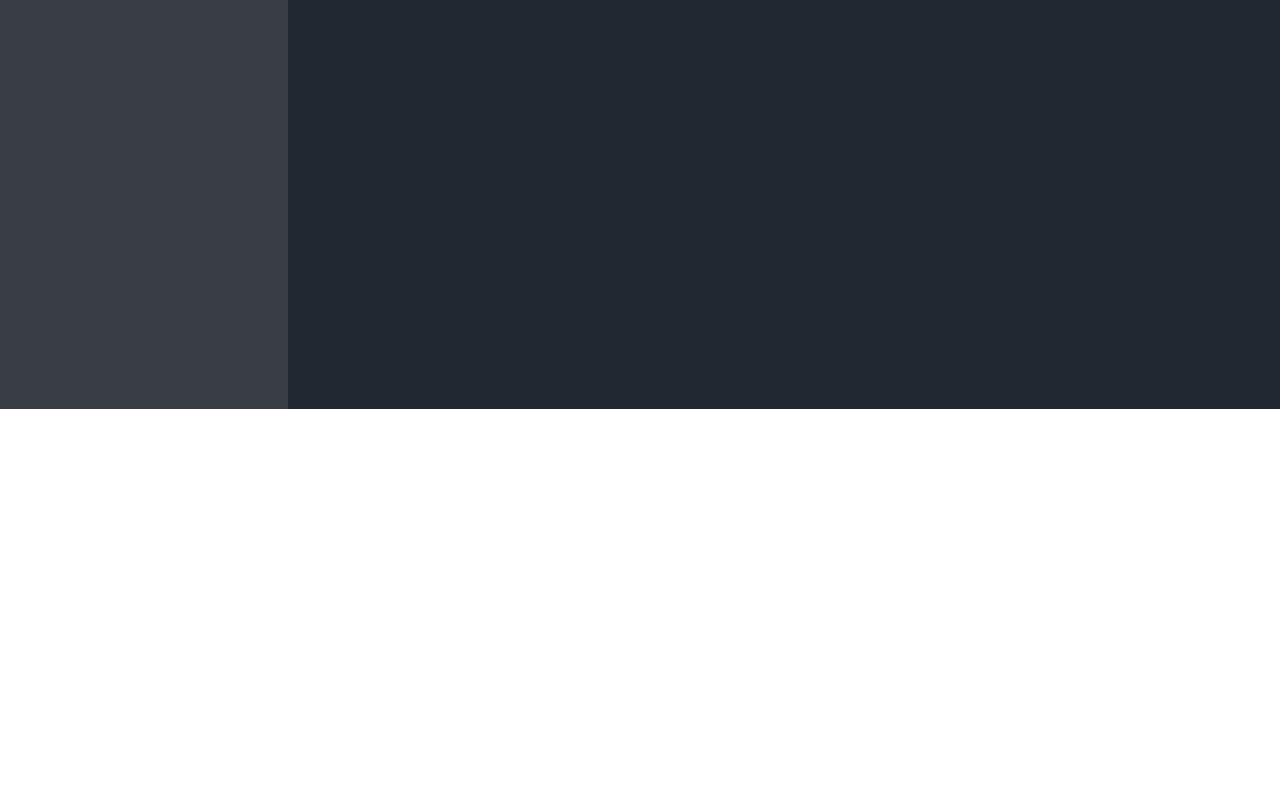
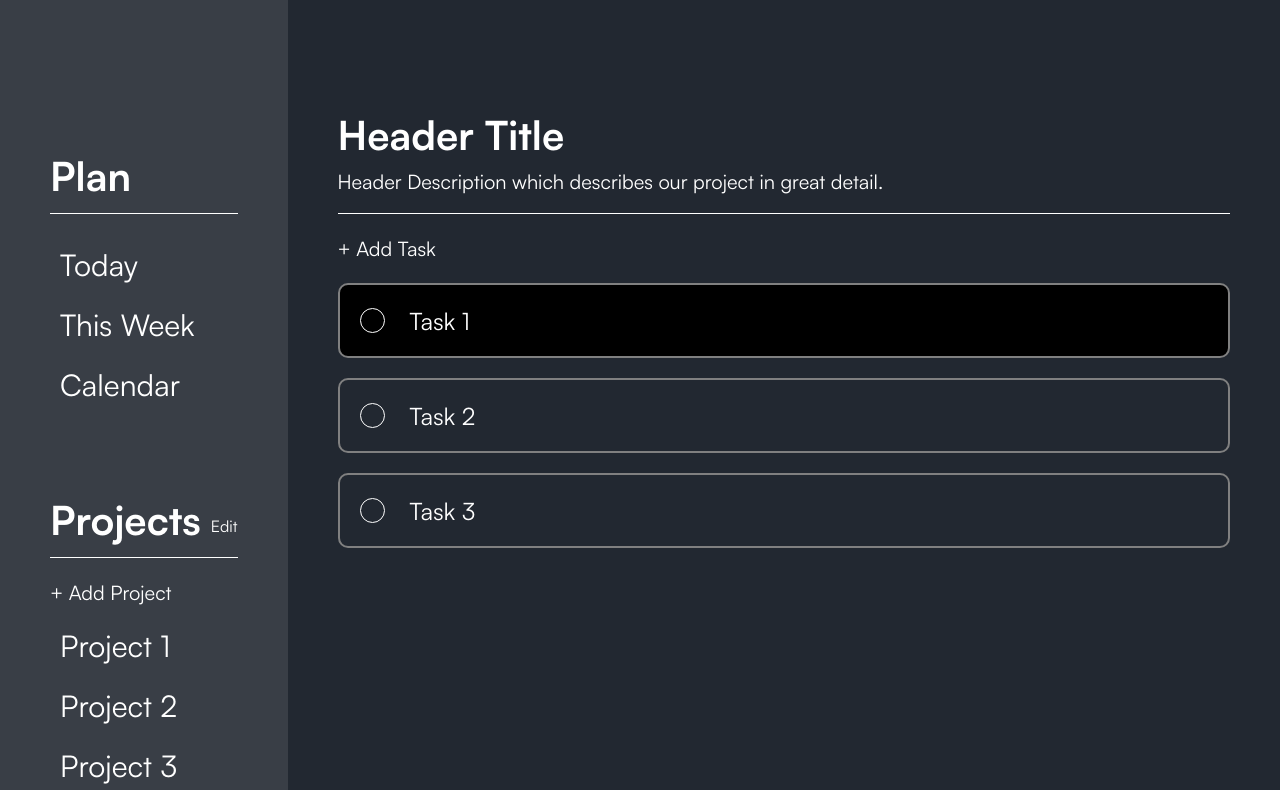
Before and after one commit to PatrikRasch/top-todo-app, a website built with webpack: page dist/index.html in a window 1280 px wide. Shown: the part 742-1532 px from the top of the page. Before the commit the page ends 1151 px from the top, so only its background shows below. Built offline with nearby package versions, Linux system fonts and the light colour scheme.

Commit message:
Html turned into DOM and placed in the dom.js module.

```diff
--- /dev/null
+++ b/src/dom.js
@@ -0,0 +1,133 @@
+export function dom() {
+  const contentDiv = document.querySelector("#content");
+
+  const wrapper = document.createElement("div");
+  wrapper.classList.add("wrapper");
+  contentDiv.appendChild(wrapper);
+
+  const nav = document.createElement("div");
+  nav.classList.add("nav");
+  wrapper.appendChild(nav);
+
+  const calendar = document.createElement("div");
+  calendar.classList.add("calendar");
+  nav.appendChild(calendar);
+
+  const calendarHeader = document.createElement("div");
+  calendarHeader.classList.add("calendarHeader");
+  calendar.appendChild(calendarHeader);
+
+  const calendarHeaderTitle = document.createElement("div");
+  calendarHeaderTitle.classList.add("calendarHeaderTitle");
+  calendarHeaderTitle.textContent = "Plan";
+  calendarHeader.appendChild(calendarHeaderTitle);
+
+  const contentSeparator = document.createElement("div");
+  contentSeparator.classList.add("contentSeparator");
+  calendarHeader.appendChild(contentSeparator);
+
+  const calendarOptions = document.createElement("div");
+  calendarOptions.classList.add("calendarOptions");
+  calendar.appendChild(calendarOptions);
+
+  const calendarToday = document.createElement("div");
+  calendarToday.classList.add("calendarToday");
+  calendarToday.textContent = "Today";
+  calendarOptions.appendChild(calendarToday);
+
+  const calendarWeek = document.createElement("div");
+  calendarWeek.classList.add("calendarWeek");
+  calendarWeek.textContent = "This Week";
+  calendarOptions.appendChild(calendarWeek);
+
+  const calendarTitle = document.createElement("div");
+  calendarTitle.classList.add("calendarTitle");
+  calendarTitle.textContent = "Calendar";
+  calendarOptions.appendChild(calendarTitle);
+
+  const projects = document.createElement("div");
+  projects.classList.add("projects");
+  nav.appendChild(projects);
+
+  const projectsHeader = document.createElement("div");
+  projectsHeader.classList.add("projectsHeader");
+  projects.appendChild(projectsHeader);
+
+  const projectsTopLine = document.createElement("div");
+  projectsTopLine.classList.add("projectsTopLine");
+  projectsHeader.appendChild(projectsTopLine);
+
+  const projectsTitle = document.createElement("div");
+  projectsTitle.classList.add("projectsTitle");
+  projectsTitle.textContent = "Projects";
+  projectsTopLine.appendChild(projectsTitle);
+
+  const editProjects = document.createElement("div");
+  editProjects.classList.add("editProjects");
+  editProjects.textContent = "Edit";
+  projectsTopLine.appendChild(editProjects);
+
+  const contentSeparator2 = document.createElement("div");
+  contentSeparator2.classList.add("contentSeparator");
+  projectsHeader.appendChild(contentSeparator2);
+
+  const addProject = document.createElement("div");
+  addProject.classList.add("addProject");
+  addProject.textContent = "+ Add Project";
+  projectsHeader.appendChild(addProject);
+
+  const projectOptions = document.createElement("div");
+  projectOptions.classList.add("projectOptions");
+  projects.appendChild(projectOptions);
+
+  const project = document.createElement("div");
+  project.classList.add("project");
+  project.textContent = "Project X";
+  projectOptions.appendChild(project);
+
+  const content = document.createElement("div");
+  content.classList.add("content");
+  wrapper.appendChild(content);
+
+  const header = document.createElement("div");
+  header.classList.add("header");
+  content.appendChild(header);
+
+  const headerTitle = document.createElement("div");
+  headerTitle.classList.add("headerTitle");
+  headerTitle.textContent = "Header Title";
+  header.appendChild(headerTitle);
+
+  const headerDescription = document.createElement("div");
+  headerDescription.classList.add("headerDescription");
+  headerDescription.textContent =
+    "Header Description which describes our project in great detail.";
+  header.appendChild(headerDescription);
+
+  const contentSeparator3 = document.createElement("div");
+  contentSeparator3.classList.add("contentSeparator");
+  content.appendChild(contentSeparator3);
+
+  const addTask = document.createElement("div");
+  addTask.classList.add("addTask");
+  addTask.textContent = "+ Add Task";
+  content.appendChild(addTask);
+
+  const tasks = document.createElement("div");
+  tasks.classList.add("tasks");
+  content.appendChild(tasks);
+
+  const task = document.createElement("div");
+  task.classList.add("task");
+  task.classList.add("taskBlack");
+  tasks.appendChild(task);
+
+  const taskCheck = document.createElement("div");
+  taskCheck.classList.add("taskCheck");
+  task.appendChild(taskCheck);
+
+  const taskTitle = document.createElement("div");
+  taskTitle.classList.add("taskTitle");
+  taskTitle.textContent = "Task X";
+  task.appendChild(taskTitle);
+}
--- a/src/index.js
+++ b/src/index.js
@@ -1 +1,4 @@
 console.log("I AM ALIVE");
+import { dom } from "./dom.js";
+
+dom();
```
Also changed, not shown: dist/index.html, dist/main.js, src/projects.js (added).
